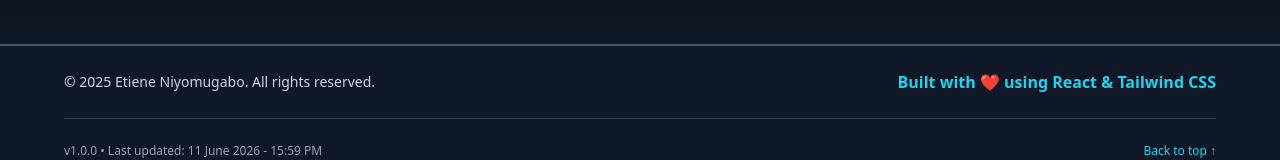
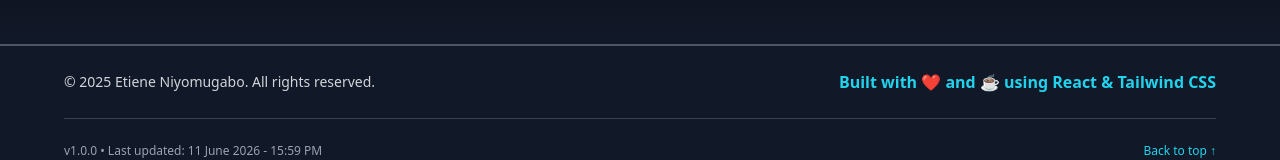
Before and after one commit to niyomugaboetiene/my-portifolio.dev.2.0, a React (Vite) app in the folder my-portifolio/: page / in a window 1280 px wide. Shown: the part 7850-8010 px from the top of the page. Built offline with nearby package versions, Linux system fonts and the light colour scheme.

Commit message:
updating my portifolio web

```diff
--- a/my-portifolio/src/pages/footer.jsx
+++ b/my-portifolio/src/pages/footer.jsx
@@ -10,7 +10,7 @@ function Footer() {
                     </p>
 
                     <p className="text-sm sm:text-base text-cyan-500 dark:text-cyan-400 font-semibold text-center sm:text-right order-1 sm:order-2">
-                        Built with ❤️ using React & Tailwind CSS
+                          Built with ❤️ and  ☕ using React & Tailwind CSS
                     </p>
                 </div>
 
```
